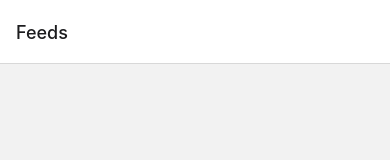
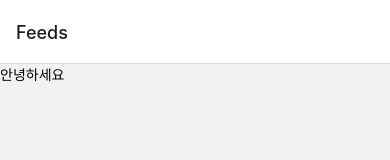
Before and after one commit to cocoburger/DayLog, a React Native app: screen /Feeds in a window 390 px wide. Shown: the top 160 px of the page. Built offline with nearby package versions, Linux system fonts and the light colour scheme.

Commit message:
6.2.2 완료

```diff
--- a/App.js
+++ b/App.js
@@ -1,12 +1,16 @@
 import React from 'react';
 import {NavigationContainer} from '@react-navigation/native';
 import RootStack from './screens/RootStack';
+import LogContext from './screens/contexts/LogContext';
 
-function App(props) {
+function App() {
+
   return (
-    <NavigationContainer>
-      <RootStack />
-    </NavigationContainer>
+      <NavigationContainer>
+          <LogContext.Provider value={"안녕하세요"} >
+              <RootStack />
+          </LogContext.Provider>
+      </NavigationContainer>
   );
 }
 
--- a/screens/FeedScreen.js
+++ b/screens/FeedScreen.js
@@ -1,14 +1,28 @@
-import React from 'react';
-import {StyleSheet, View} from 'react-native';
+import React, {useContext} from 'react';
+import {StyleSheet, Text, View} from 'react-native';
+import LogContext from './contexts/LogContext';
+function FeedScreen(props) {
+  const value = useContext(LogContext);
+    return (
+    <View style={styles.block}>
+      <Text>{value}</Text>
+    </View>
 
-function FeedScreen(props) {
-    return (
-        <View style={styles.block}></View>
-    );
+  );
+}
+function Box({children}) {
+    console.log(children);
+  return <View style={styles.box}>{children('hello world')}</View>;
 }
 
 const styles = StyleSheet.create({
-    block: {},
+  block: {},
+  box: {
+    borderWidth: 2,
+    padding: 16,
+    borderBottomColor: 'black',
+    marginBottom: 16,
+  },
 });
 
 export default FeedScreen;
--- /dev/null
+++ b/screens/contexts/LogContext.js
@@ -0,0 +1,5 @@
+import {createContext} from 'react';
+
+const LogContext = createContext('');
+
+export default LogContext;
```
